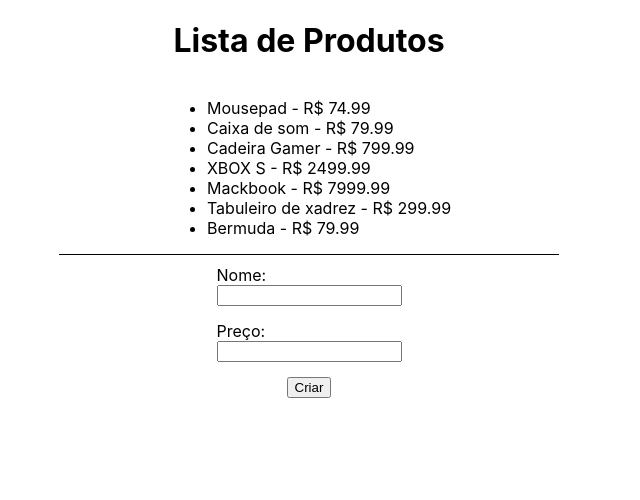
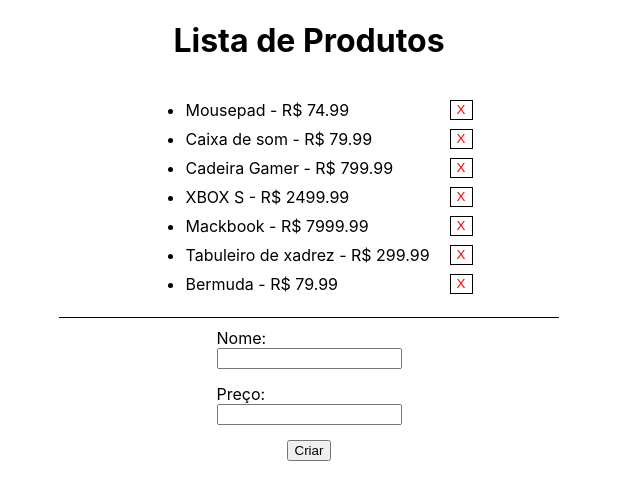
Before and after one commit to GeracNeto/http_react, a React (Create React App) app: page / in a window 1280 px wide. Shown: the top 500 px of the page, without its empty margins (331-971 px from the left). Built offline with nearby package versions, Linux system fonts and the light colour scheme; data requests are answered from the project's data file.

Commit message:
Criado handleDelete para deletar os itens da lista, criado botão para chamar essa função para cada item

```diff
--- a/src/App.js
+++ b/src/App.js
@@ -82,6 +82,19 @@ function App() {
     console.log(product)
   }
 
+  // Deletar produtos (DELETE)
+  const handleDelete = async (e) => {
+
+    e.preventDefault()
+
+    const productId = e.target.name
+
+    console.log(productId)
+
+    httpConfig(productId, "DELETE")
+
+  }
+
   return (
     <div className="App">
       <h1>Lista de Produtos</h1>
@@ -91,7 +104,12 @@ function App() {
       {error && <p>{error}</p>}
       {!error && (
         <ul>
-          {items && items.map(product => (<li key={product.id}>{product.name} - R$ {product.price}</li>))}
+          {items && items.map(product => (
+            <div className='product' key={product.id} >
+              <li>{product.name} - R$ {product.price}</li>
+              <button name={product.id} onClick={handleDelete}>X</button>
+            </div>
+          ))}
         </ul>
       )}
       <div className="add-product">
@@ -105,7 +123,6 @@ function App() {
             <input type="number" value={price} name='name' onChange={e => setPrice(e.target.value)} required />
           </label>
           {loading ? (<input type='submit' disabled value='Aguarde' />) : (<input type='submit' value='Criar' />)}
-
         </form>
       </div>
     </div>
```
